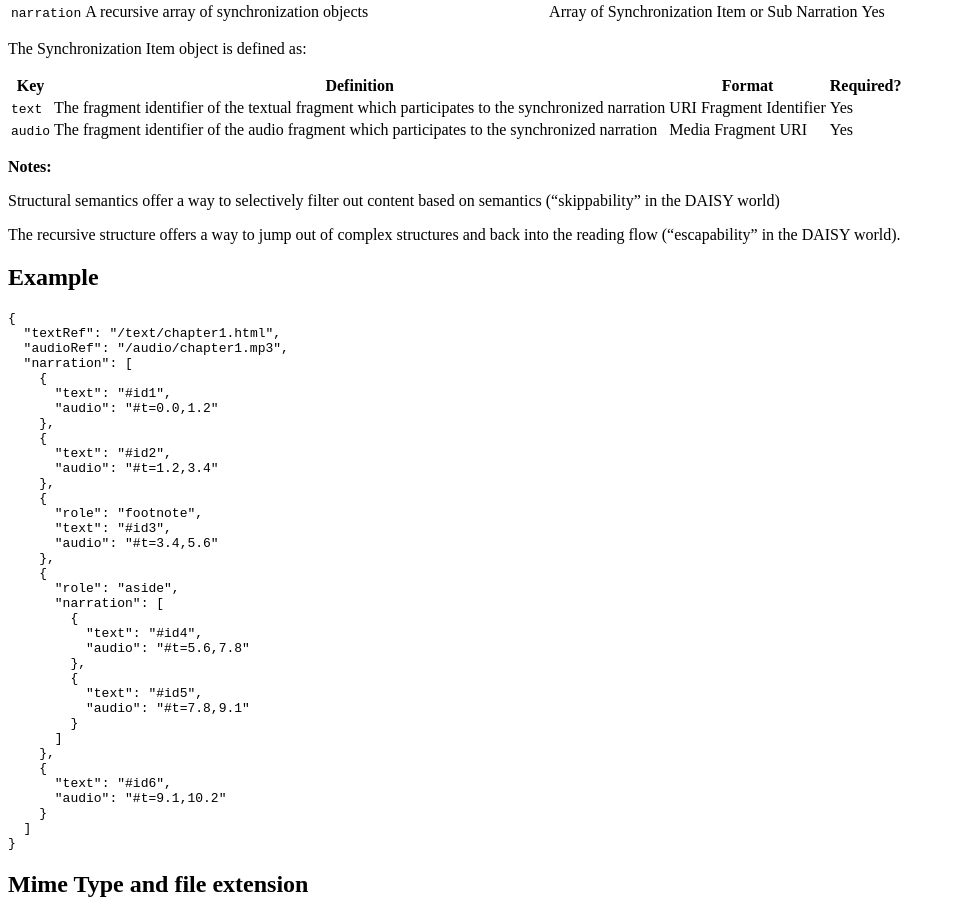
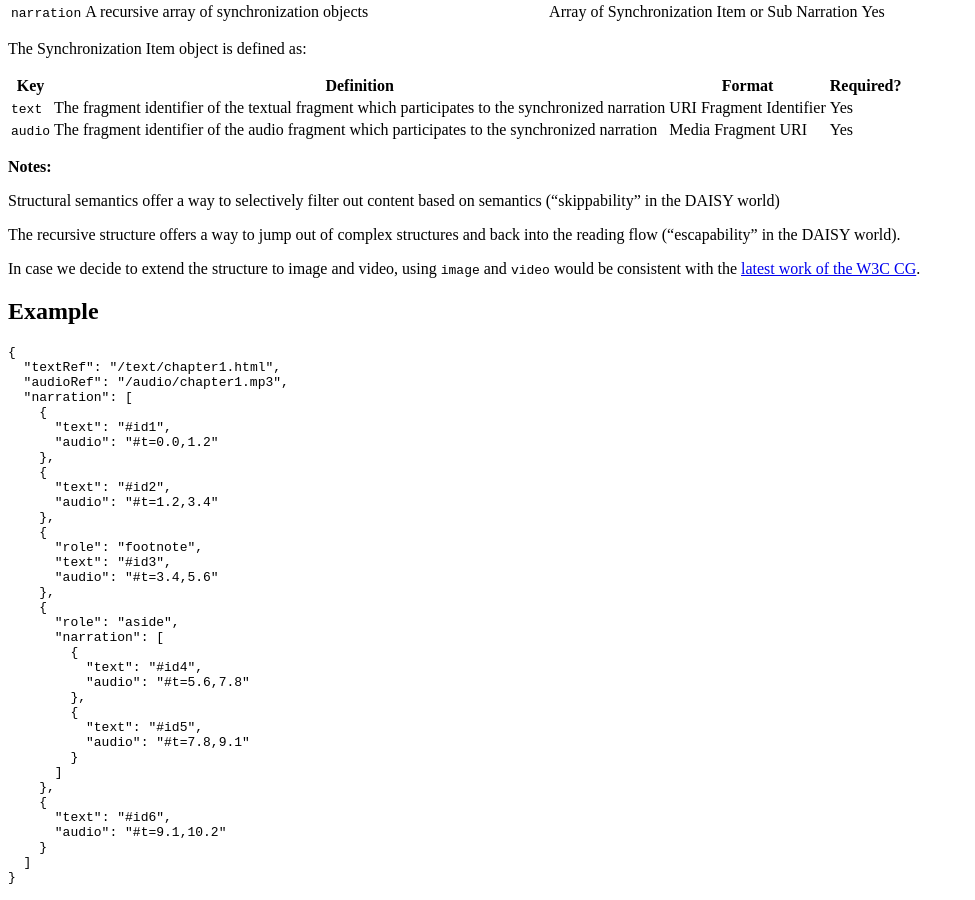
Before and after one commit to readium/webpub-manifest, a Jekyll site: the page built from modules/sync-narration.md, in a window 1280 px wide and 900 px high, scrolled down 908 px. Shown: the whole window, without its empty margins (0-975 px from the left). Built offline with Jekyll 4.4.1, drawn with Linux system fonts in a browser that asks for light colours; our own code applies the rules of GitHub Pages for plain Markdown files; comment, search, counter and statistics services are not loaded.

Commit message:
Add a note aoubt extension to image/video

```diff
--- a/modules/sync-narration.md
+++ b/modules/sync-narration.md
@@ -48,6 +48,8 @@ The Synchronization Item object is defined as:
 Structural semantics offer a way to selectively filter out content based on semantics ("skippability" in the DAISY world)
 
 The recursive structure offers a way to jump out of complex structures and back into the reading flow ("escapability" in the DAISY world).
+
+In case we decide to extend the structure to image and video, using `image` and `video` would be consistent with the [latest work of the W3C CG](https://w3c.github.io/sync-media-pub/sync-media.html).
 
 ## Example
 
```
